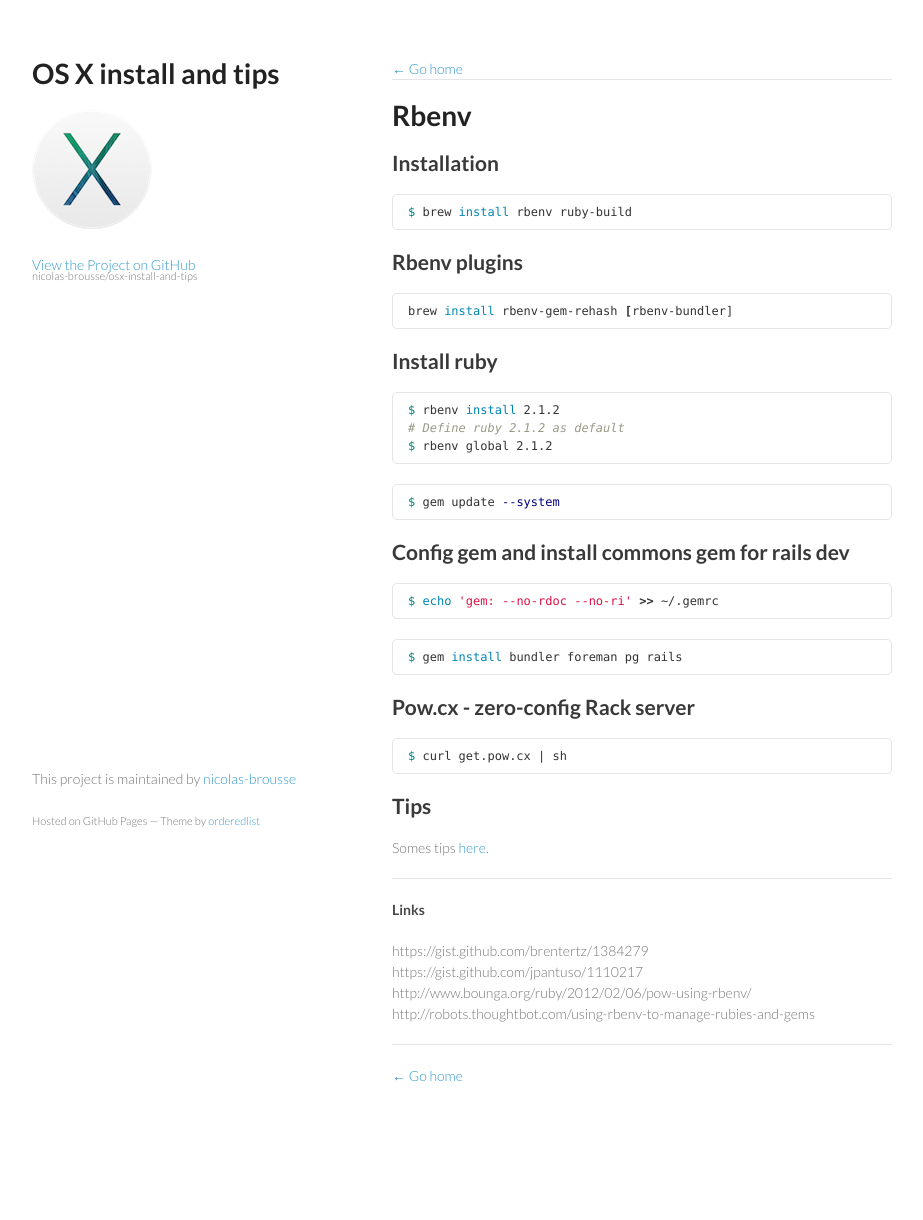
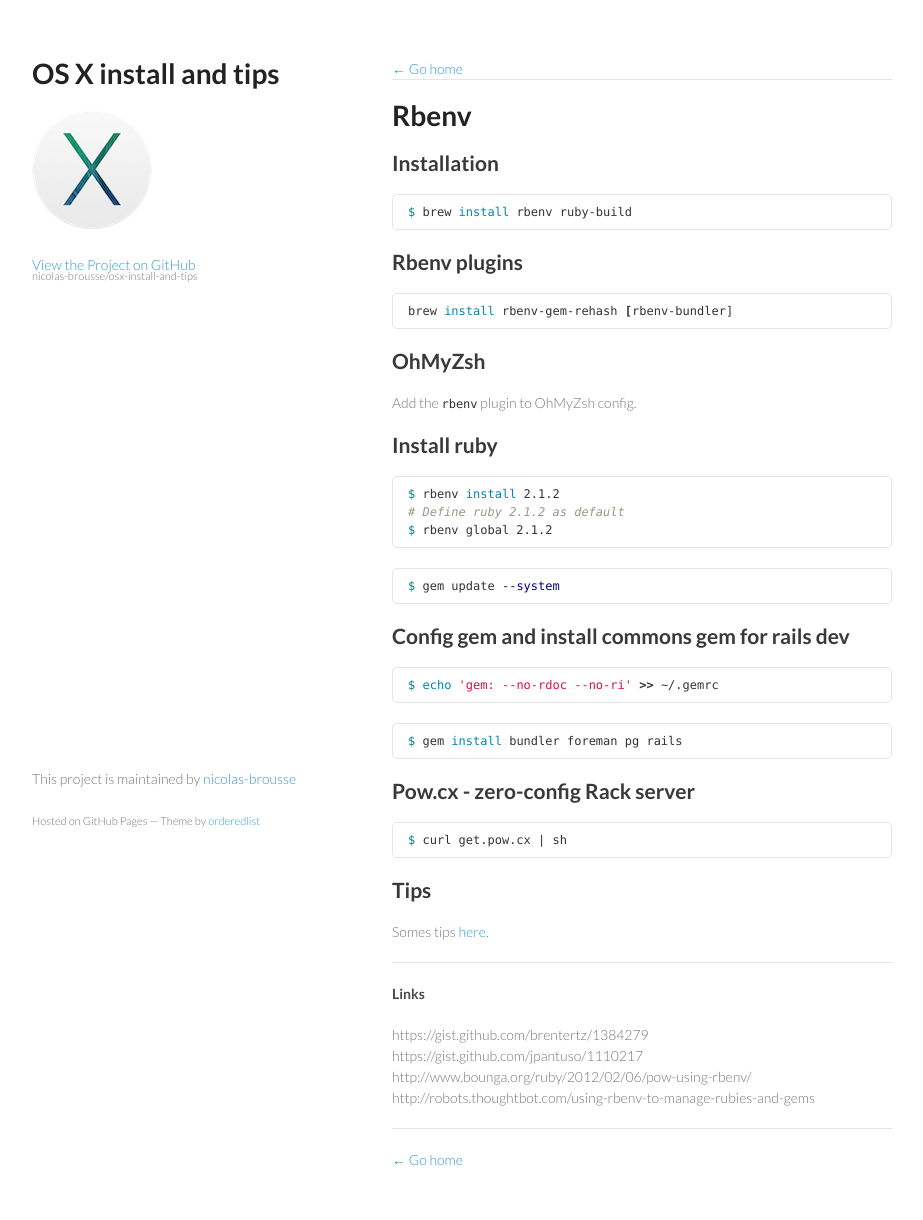
Before and after one commit to nicolas-brousse/osx-install-and-tips, a Jekyll site: the page built from pages/installation/rbenv.md, in a window 1280 px wide. Shown: the whole page, without its empty margins (178-1101 px from the left). Built offline with Jekyll 4.4.1, drawn with Linux system fonts in a browser that asks for light colours; Markdown is read by kramdown in place of the engine named in the settings; before the commit the page ends 1136 px from its top, so only the background shows below that.

Commit message:
Update rbenv.md

````diff
--- a/pages/installation/rbenv.md
+++ b/pages/installation/rbenv.md
@@ -14,6 +14,10 @@
 ```bash
 brew install rbenv-gem-rehash [rbenv-bundler]
 ```
+
+## OhMyZsh
+
+Add the `rbenv` plugin to OhMyZsh config.
 
 ## Install ruby
 
````
